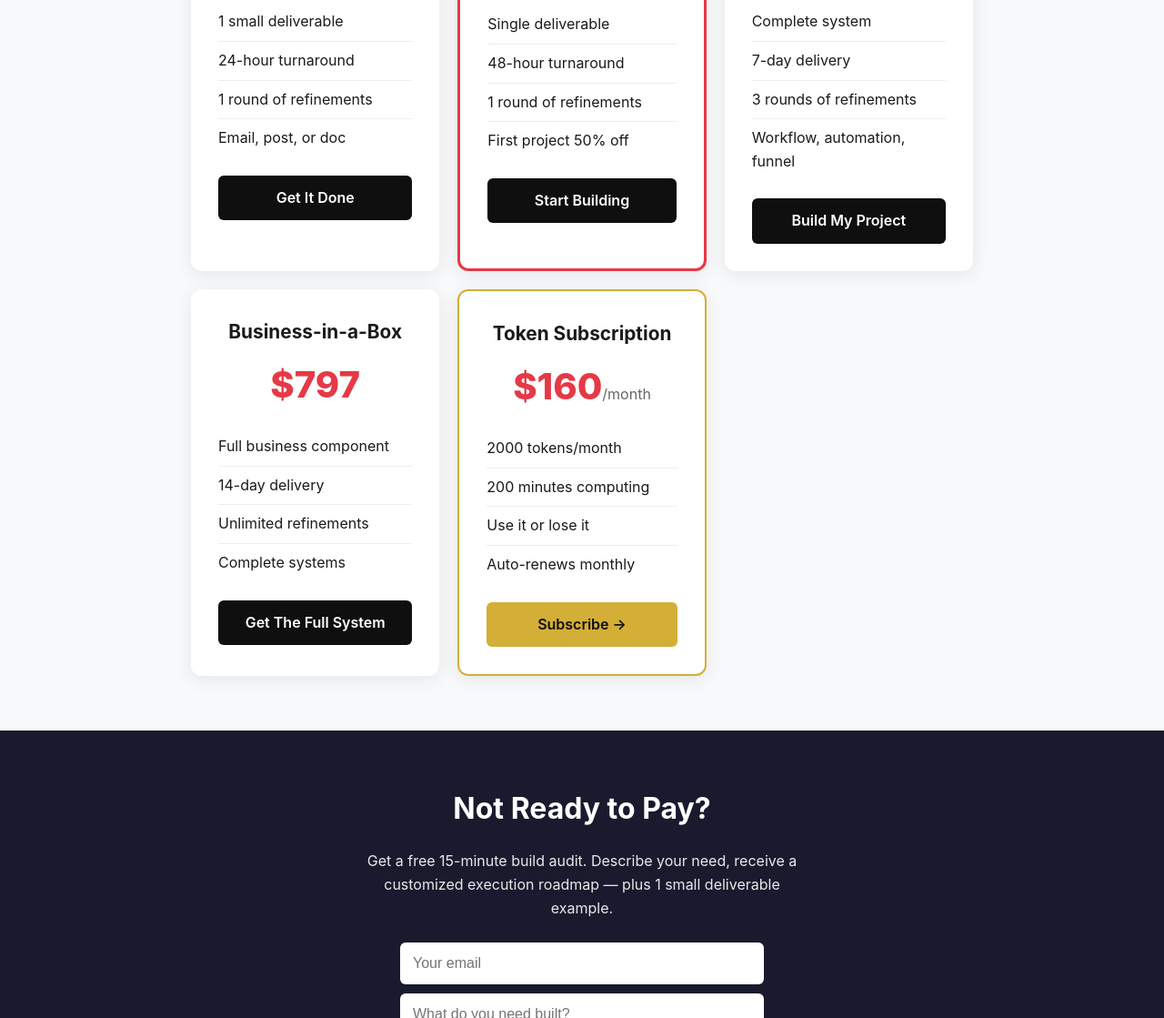
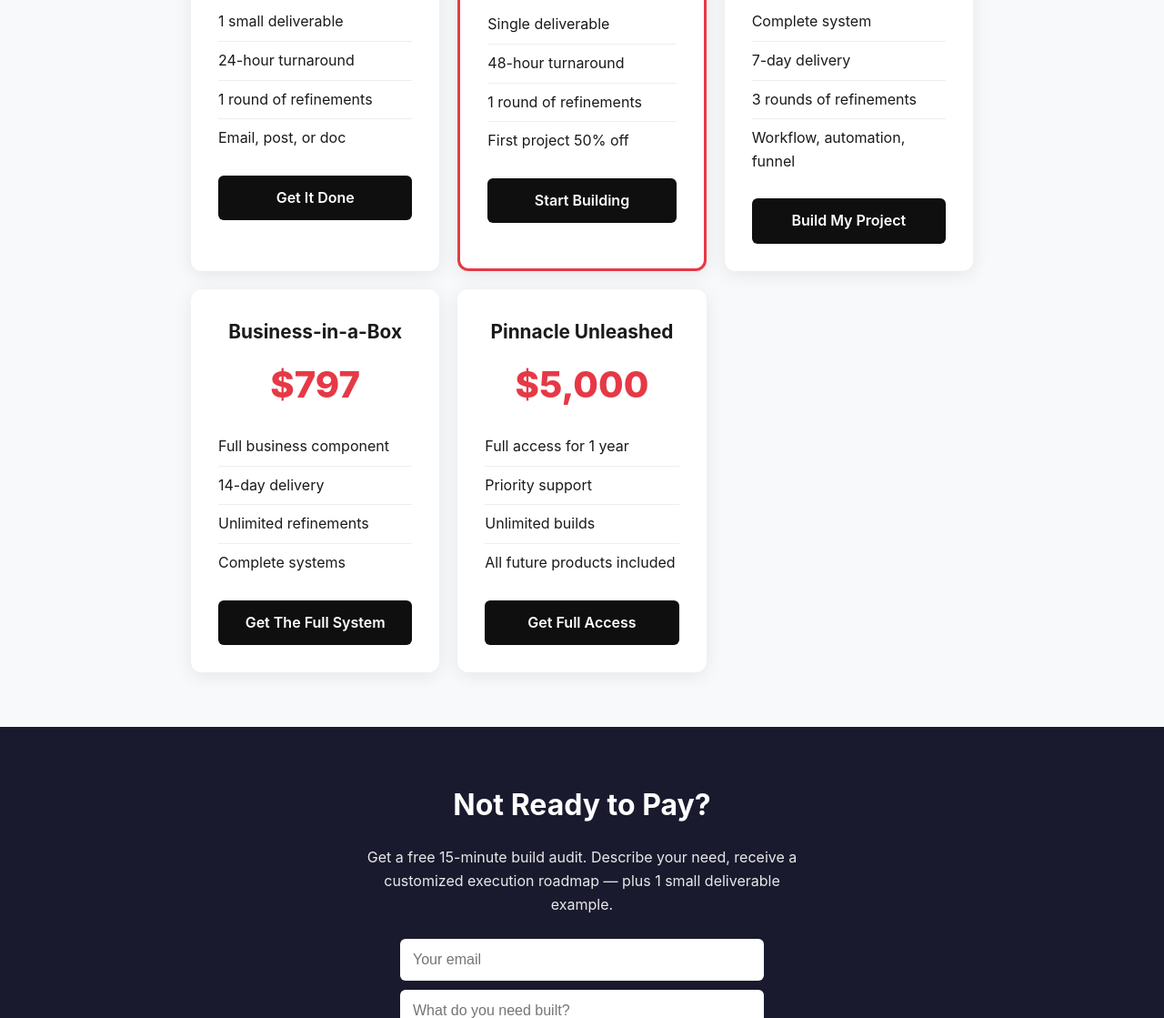
Before and after one commit to Tylorgood/Pinnacle-Payment, a website: page public/index.html in a window 1280 px wide. Shown: the part 1681-2800 px from the top of the page at 91% size. Drawn offline with Linux system fonts and the light colour scheme.

Commit message:
Add Pinnacle Unleashed, remove subscription for now

```diff
--- a/public/index.html
+++ b/public/index.html
@@ -167,17 +167,16 @@
                 </ul>
 <a href="https://buy.stripe.com/bJe3cnbDR2qL35Ja8N6oo03" class="btn" target="_blank">Get The Full System</a>
             </div>
-            <div class="pricing-card" style="border: 2px solid #D4AF37;">
-                <span class="badge" style="background:#D4AF37;">RECURRING</span>
-                <h3>Token Subscription</h3>
-                <div class="price">$160<span>/month</span></div>
+            <div class="pricing-card">
+                <h3>Pinnacle Unleashed</h3>
+                <div class="price">$5,000</div>
                 <ul>
-                    <li>2000 tokens/month</li>
-                    <li>200 minutes computing</li>
-                    <li>Use it or lose it</li>
-                    <li>Auto-renews monthly</li>
+                    <li>Full access for 1 year</li>
+                    <li>Priority support</li>
+                    <li>Unlimited builds</li>
+                    <li>All future products included</li>
                 </ul>
-                <a href="/dashboard" class="btn" style="background:#D4AF37;color:#0f0f0f;">Subscribe →</a>
+                <a href="https://buy.stripe.com/cNi5kv8rF8P9dKnep36oo04" class="btn" target="_blank">Get Full Access</a>
             </div>
         </div>
         </div>
```
